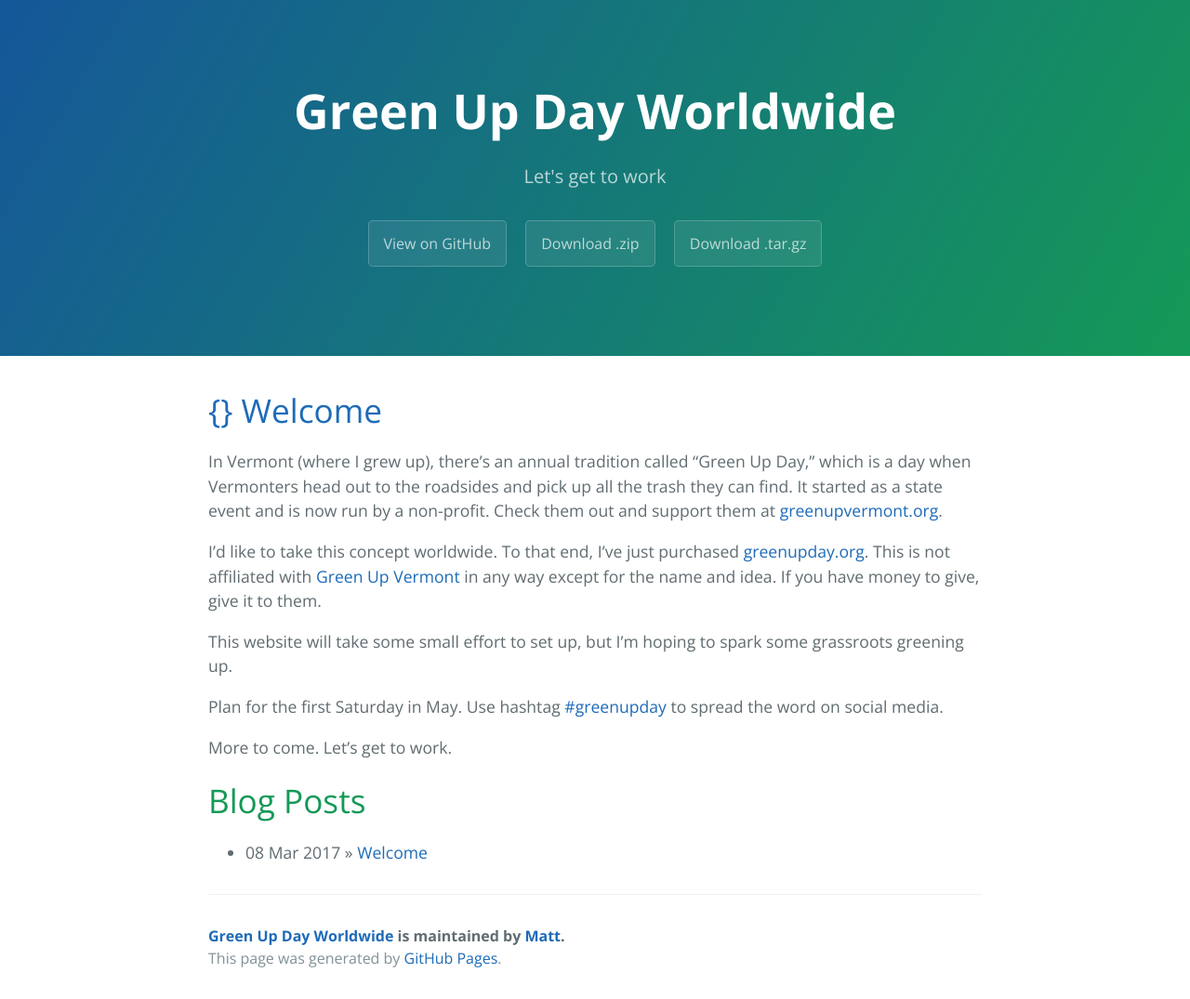
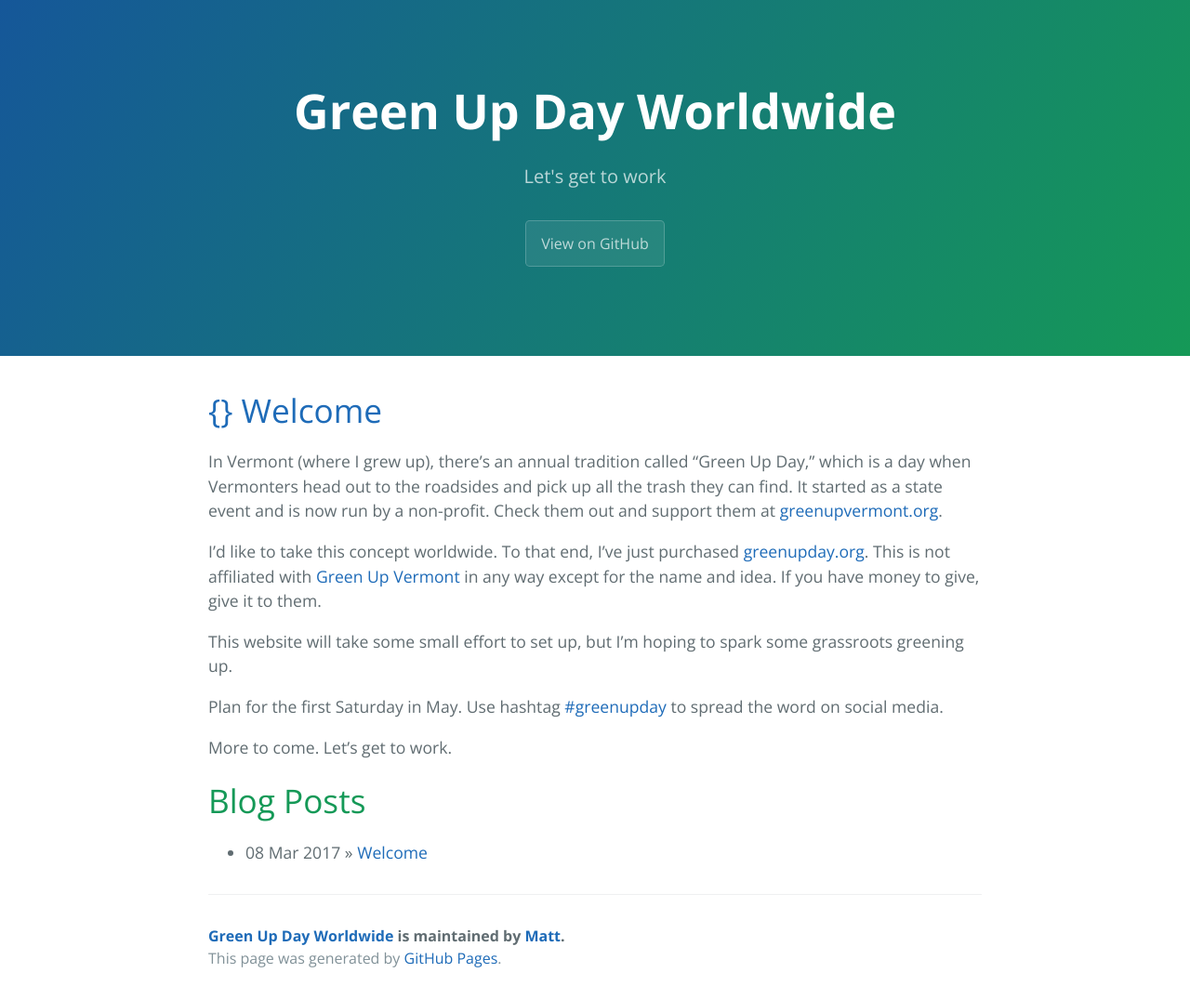
Before and after one commit to mattbk/greenupday.org, a Jekyll site: the page built from index.html, in a window 1280 px wide. Shown: the whole page at 93% size. Built offline with Jekyll 4.4.1, drawn with Linux system fonts in a browser that asks for light colours; the list of posts is cut into pages by our own code.

Commit message:
Update header links.

```diff
--- a/_includes/page-header.html
+++ b/_includes/page-header.html
@@ -1,7 +1,5 @@
 <section class="page-header">
   <h1 class="project-name">{{ site.title }}</h1>
   <h2 class="project-tagline">{{ site.tagline }}</h2>
-  <a href="#" class="btn">View on GitHub</a>
-  <a href="#" class="btn">Download .zip</a>
-  <a href="#" class="btn">Download .tar.gz</a>
+  <a href="https://github.com/mattbk/greenupday.org" class="btn">View on GitHub</a>
 </section>
```
